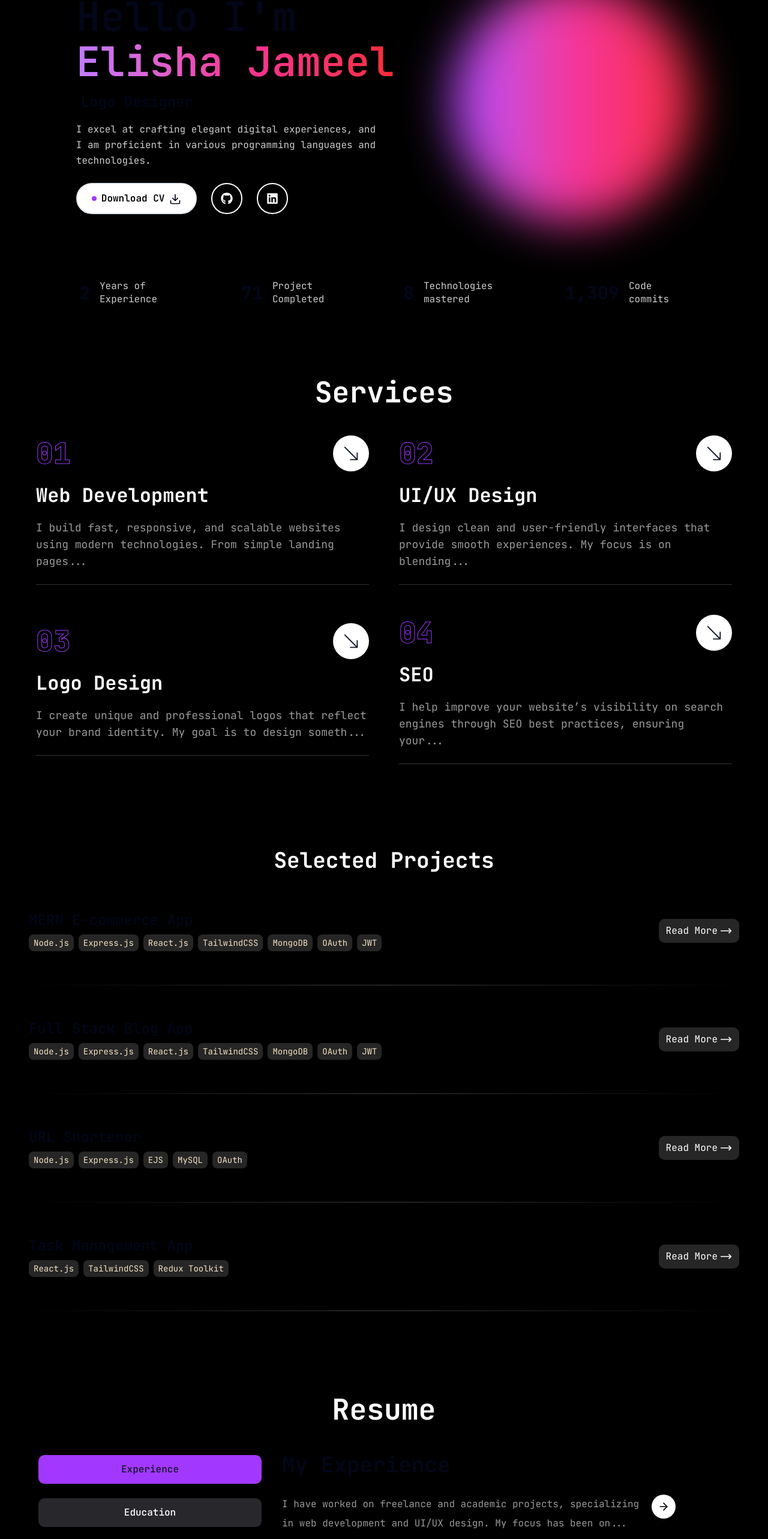
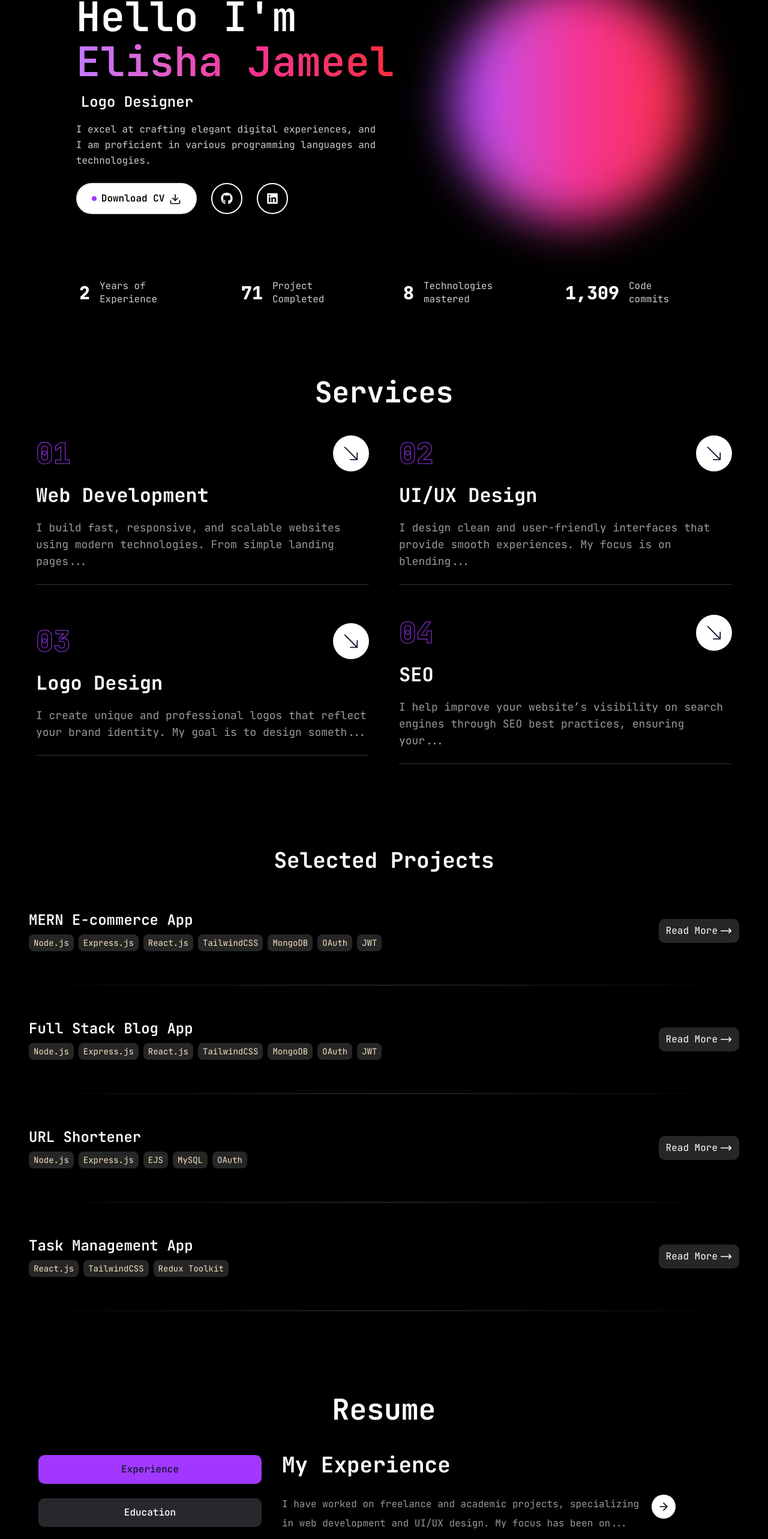
Before and after one commit to elishabhatti/elisha-portfolio, a Next.js app: page / in a window 1280 px wide. Shown: the part 154-2720 px from the top of the page at 60% size. Built offline with nearby package versions, Linux system fonts and the light colour scheme.

Commit message:
added text color white to almost anything

```diff
--- a/components/Project.jsx
+++ b/components/Project.jsx
@@ -22,7 +22,7 @@ const Project = ({
       >
         {/* Project Info */}
         <div>
-          <p className="text-xl md:text-2xl font-semibold">{title}</p>
+          <p className="text-white text-xl md:text-2xl font-semibold">{title}</p>
           <div className="flex flex-wrap gap-2 mt-2 text-sm text-[#f4e1c1]">
             {tags.map((tag) => (
               <span
--- a/components/Stats.jsx
+++ b/components/Stats.jsx
@@ -17,7 +17,7 @@ const Stats = () => {
                   end={item.num}
                   duration={3}
                   delay={1}
-                  className="text-4xl xl:text-3xl font-extrabold"
+                  className="text-white text-4xl xl:text-3xl font-extrabold"
                 />
                 <motion.p
                   initial={{ y: 50, opacity: 0 }}
--- a/components/pages/Contact.jsx
+++ b/components/pages/Contact.jsx
@@ -197,7 +197,7 @@ const Contact = () => {
                   {/* text */}
                   <div className="flex flex-col">
                     <p className="text-md text-white/70">{item.title}</p>
-                    <h3 className="xl:text-lg text-sm font-bold">
+                    <h3 className="xl:text-lg text-sm font-bold text-white">
                       {item.description}
                     </h3>
                   </div>
--- a/components/pages/Home.jsx
+++ b/components/pages/Home.jsx
@@ -35,7 +35,7 @@ const Home = () => {
               initial={{ x: 100, opacity: 0 }}
               animate={{ x: 0, opacity: 1, delay: 0.2 }}
               transition={{ duration: 0.69 }}
-              className="h1 mt-2 mb-4  "
+              className="h1 mt-2 mb-4  text-white"
             >
               Hello I'm <br />
               <motion.span
@@ -53,7 +53,7 @@ const Home = () => {
                 animate={{ x: 0, opacity: 1, delay: 0.2 }}
                 transition={{ duration: 0.69 }}
               >
-                <FlipWords words={words} />
+                <FlipWords className="text-white" words={words} />
               </motion.span>
             </motion.h3>
             <motion.p
--- a/components/pages/Resume.jsx
+++ b/components/pages/Resume.jsx
@@ -85,7 +85,9 @@ const Resume = () => {
             {/* experience */}
             <TabsContent value="experience" className="w-full">
               <div className="flex flex-col gap-[30px] text-center xl:text-left">
-                <h3 className="text-4xl font-bold">{experience.title}</h3>
+                <h3 className="text-white text-4xl font-bold">
+                  {experience.title}
+                </h3>
                 {/* Short description + Dialog trigger */}
                 <div className="flex items-start gap-4">
                   <p className="max-w-[600px] text-white/60 xl:mx-0">
@@ -149,7 +151,9 @@ const Resume = () => {
             {/* education */}
             <TabsContent value="education" className="w-full">
               <div className="flex flex-col gap-[30px] text-center xl:text-left">
-                <h3 className="text-4xl font-bold">{education.title}</h3>
+                <h3 className="text-4xl font-bold text-white">
+                  {education.title}
+                </h3>
                 {/* Short description + Dialog trigger */}
                 <div className="flex items-start gap-4">
                   <p className="max-w-[600px] text-white/60 xl:mx-0">
@@ -195,7 +199,7 @@ const Resume = () => {
                           <span className="primary-text-color">
                             {item.duration}
                           </span>
-                          <h3 className="text-xl max-w-[260px] min-h-[60px] text-center lg:text-left">
+                          <h3 className="text-white text-xl max-w-[260px] min-h-[60px] text-center lg:text-left">
                             {" "}
                             {item.position}
                           </h3>
@@ -212,8 +216,10 @@ const Resume = () => {
             </TabsContent>
             {/* skills */}
             <TabsContent value="skills" className="w-full h-full">
-              <div className="flex flex-col ga  p-[30px] text-center xl:text-left">
-                <h3 className="text-4xl font-bold">{skills.title}</h3>
+              <div className="flex flex-col gap-[30px] text-center xl:text-left">
+                <h3 className="text-4xl font-bold text-white">
+                  {skills.title}
+                </h3>
                 <p className="max-w-[600px] text-white/60 mx-auto xl:mx-0">
                   {skills.description}
                 </p>
@@ -226,7 +232,7 @@ const Resume = () => {
                       <TooltipProvider delayDuration={100}>
                         <Tooltip>
                           <TooltipTrigger className="w-full group h-[150px] bg-[#232329] rounded-xl flex justify-center items-center">
-                            <div className="text-6xl group-hover:primary-text-color transition-all duration-300">
+                            <div className="text-white text-6xl group-hover:primary-text-color transition-all duration-300">
                               <Icon />
                             </div>
                           </TooltipTrigger>
@@ -246,7 +252,7 @@ const Resume = () => {
               className="w-full text-center xl:text-left"
             >
               <div className="flex flex-col gap-[30px]">
-                <h3 className="text-4xl font-bold ">{about.title}</h3>
+                <h3 className="text-4xl font-bold text-white">{about.title}</h3>
                 {/* Short description + Dialog trigger */}
                 <div className="flex items-start gap-4">
                   <p className="max-w-[600px] text-white/60 mx-auto xl:mx-0">
@@ -284,7 +290,7 @@ const Resume = () => {
                             <span className="text-white/60">
                               {item.fieldName}:
                             </span>
-                            <span className="font-medium">
+                            <span className="font-medium text-white">
                               {item.fieldValue}
                             </span>
                           </div>
@@ -309,7 +315,7 @@ const Resume = () => {
                         <span className="text-white/60">
                           {item.fieldName}:{" "}
                         </span>
-                        <span className="text-lg">{item.fieldValue}</span>
+                        <span className="text-lg text-white">{item.fieldValue}</span>
                       </li>
                     );
                   })}
```
